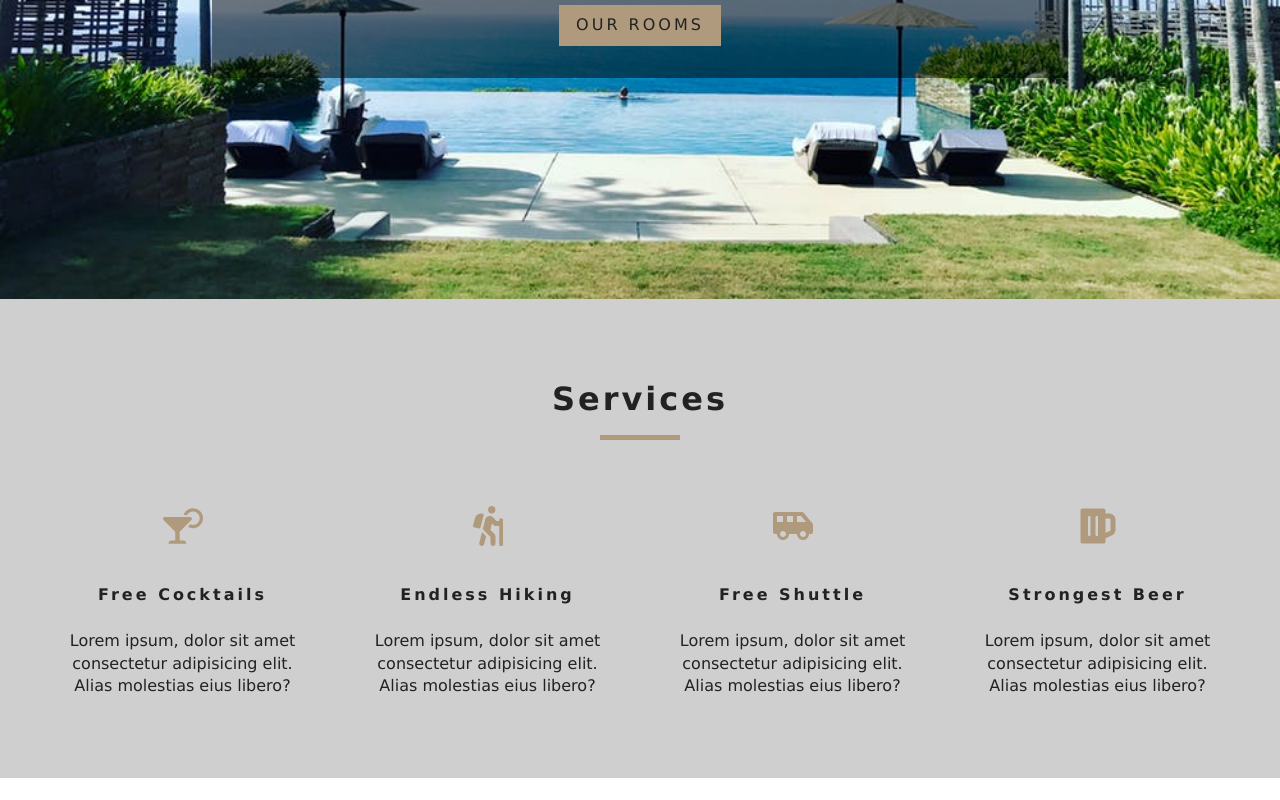
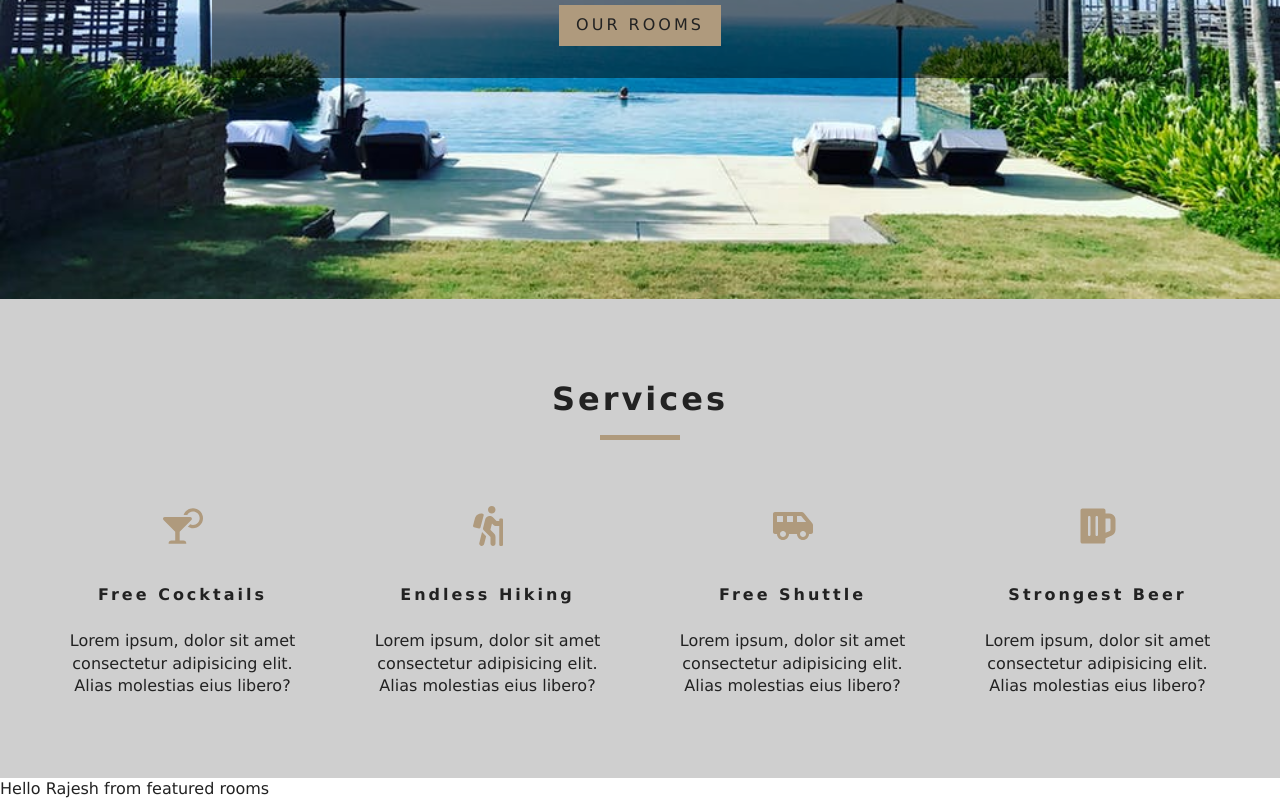
Before and after one commit to jellar/react-resort, a React (Create React App) app: page / in a window 1280 px wide. Shown: the part 501-1301 px from the top of the page. Before the commit the page ends 1279 px from the top, so only its background shows below. Built offline with nearby package versions, Linux system fonts and the light colour scheme.

Commit message:
context api introduced

```diff
--- a/src/App.js
+++ b/src/App.js
@@ -5,9 +5,15 @@ import SingleRoom from "./pages/SingleRoom";
 import Error from "./pages/Error";
 import { Route, Switch } from "react-router-dom";
 import Navbar from "./components/Navbar";
+import { RoomProvider } from "./RoomContext";
+
 function App() {
+  const data = {
+    name: "Rajesh",
+    greeting: "Hello"
+  };
   return (
-    <>
+    <RoomProvider value={data}>
       <Navbar />
       <Switch>
         <Route exact path="/" component={Home} />
@@ -15,7 +21,7 @@ function App() {
         <Route exact path="/rooms/:id" component={SingleRoom} />
         <Route component={Error} />
       </Switch>
-    </>
+    </RoomProvider>
   );
 }
 
--- /dev/null
+++ b/src/RoomContext.js
@@ -0,0 +1,7 @@
+import React from "react";
+
+const RoomContext = React.createContext();
+
+export const RoomProvider = RoomContext.Provider;
+export const RoomConsumer = RoomContext.Consumer;
+export default RoomContext;
--- /dev/null
+++ b/src/components/FeaturedRooms.js
@@ -0,0 +1,11 @@
+import React, { useContext } from "react";
+import RoomContext from "../RoomContext";
+
+export default function FeaturedRooms() {
+  const { name, greeting } = useContext(RoomContext);
+  return (
+    <div>
+      {greeting} {name} from featured rooms
+    </div>
+  );
+}
--- a/src/pages/Home.js
+++ b/src/pages/Home.js
@@ -3,6 +3,7 @@ import Hero from "../components/Hero";
 import Banner from "../components/Banner";
 import { Link } from "react-router-dom";
 import Services from "../components/Services";
+import FearuredRooms from "../components/FeaturedRooms";
 export default function Home() {
   return (
     <>
@@ -17,6 +18,7 @@ export default function Home() {
         </Banner>
       </Hero>
       <Services />
+      <FearuredRooms />
     </>
   );
 }
```
